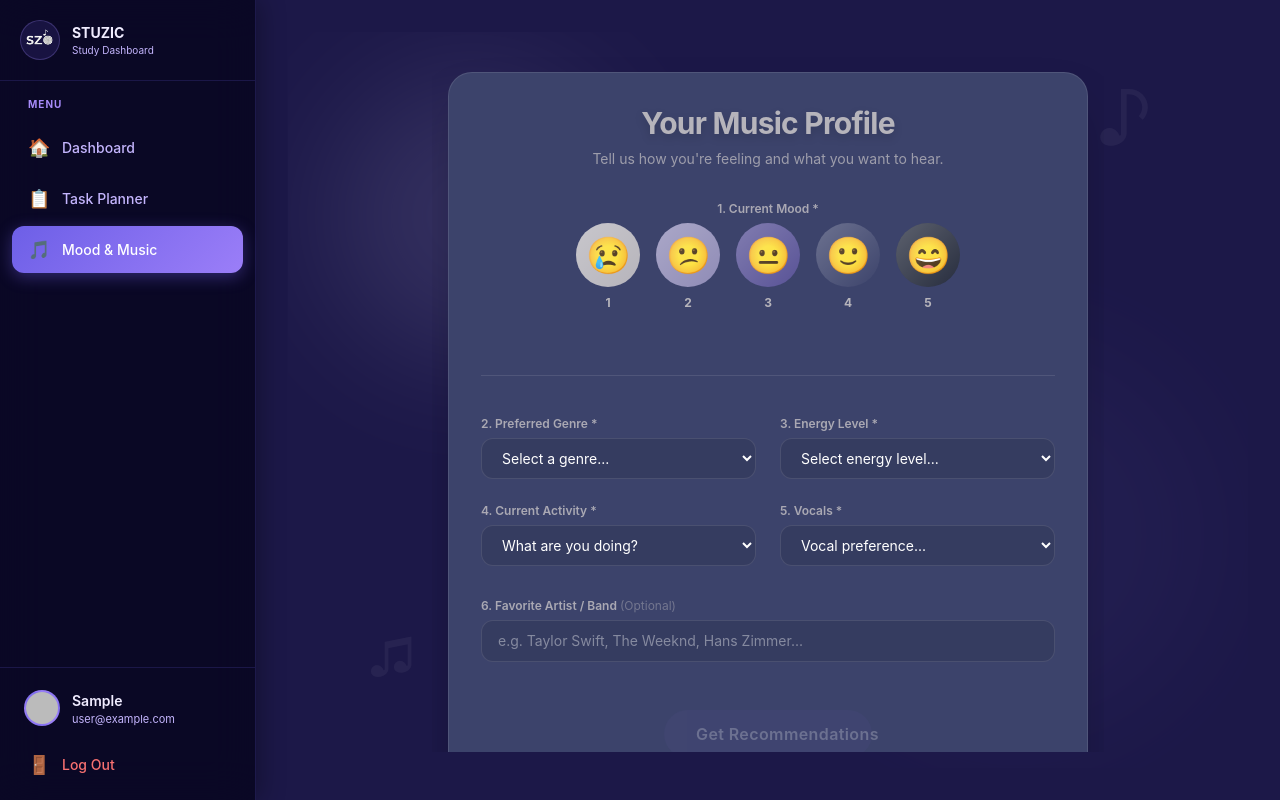
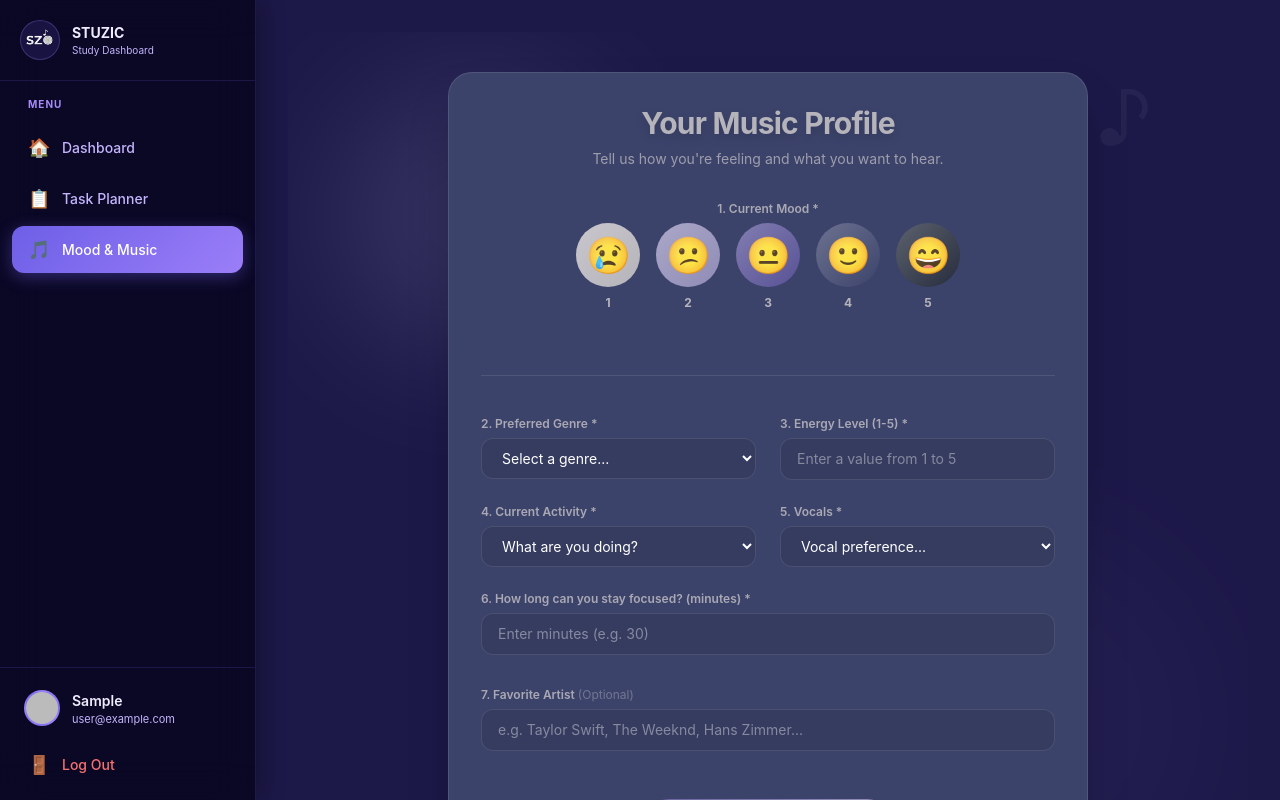
Before and after one commit to darsika4478/ITPM-STUZIC-web-app, a React app in the folder frontend/: page /dashboard/mood in a window 1280 px wide. Shown: the top 800 px of the page. Built offline with nearby package versions, Linux system fonts and the light colour scheme; no server answers; the database is empty; sample sign-in values are in the browser's storage; the HTML template or start-up script is replaced by a standard one.

Commit message:
Added validations for mood input form

```diff
--- a/frontend/src/features/mood_and_music/components/MoodSubmitButton.jsx
+++ b/frontend/src/features/mood_and_music/components/MoodSubmitButton.jsx
@@ -7,8 +7,8 @@ const MoodSubmitButton = ({ onClick, disabled, label = "Confirm Mood" }) => {
             onClick={onClick}
             disabled={disabled}
             className={`
-                relative w-52 py-3 px-8 rounded-full font-semibold text-base tracking-wide
-                transition-all duration-300 ease-out z-20
+                relative w-auto min-w-[14rem] py-3 px-8 rounded-full font-semibold text-base tracking-wide
+                transition-all duration-300 ease-out z-20 flex items-center justify-center
                 focus:outline-none focus:ring-2 focus:ring-white/30 focus:ring-offset-2 focus:ring-offset-transparent
                 ${disabled
                     ? 'opacity-40 cursor-not-allowed text-white/60'
--- a/frontend/src/features/mood_and_music/pages/MoodInputPage.jsx
+++ b/frontend/src/features/mood_and_music/pages/MoodInputPage.jsx
@@ -18,23 +18,55 @@ const MoodInputPage = () => {
         genre: '',
         energy: '',
         activity: '',
-        artist: '',
-        vocals: ''
+        vocals: '',
+        focusTime: '',
+        artist: ''
     });
+    const [showErrors, setShowErrors] = useState(false);
 
     const selectedConfig = MOOD_CONFIG.find((m) => m.value === selectedMood);
 
-    // Check if the form is fully valid (Mood + all 5 extra fields)
+    // Validate Focus Time
+    const getFocusTimeError = () => {
+        const val = formData.focusTime;
+        if (val === '') return "Please enter focus time";
+        const num = Number(val);
+        if (isNaN(num)) return "Focus time must be a number";
+        if (num <= 0) return "Focus time must be greater than 0";
+        if (num < 10 || num > 180) return "Focus time must be between 10 and 180 minutes";
+        return null;
+    };
+
+    const focusError = getFocusTimeError();
+
+    // Validate Artist
+    const getArtistError = () => {
+        let val = formData.artist;
+        if (!val) return null;
+        val = val.trim();
+        if (val.length === 0) return null; // If just spaces, treat as empty (optional)
+        if (val.length < 4) return "Artist name must be at least 4 characters";
+        if (val.length > 50) return "Artist name must be less than 50 characters";
+        if (!/^[a-zA-Z0-9 ]+$/.test(val)) return "Only letters, numbers, and spaces are allowed";
+        return null;
+    };
+
+    const artistError = getArtistError();
+
+    // Check if the form is fully valid (Mood + all 5 extra required fields + optional valid artist)
     const isFormValid = selectedMood !== null &&
         formData.genre !== '' &&
-        formData.energy !== '' &&
+        (formData.energy !== '' && Number(formData.energy) >= 1 && Number(formData.energy) <= 5) &&
         formData.activity !== '' &&
-        formData.vocals !== '';
-    // Note: Artist is optional if they just want recommendations without a specific seed, but let's make it all required for now, or just leave artist optional. We'll make artist optional.
+        formData.vocals !== '' &&
+        focusError === null &&
+        artistError === null;
 
     const handleInputChange = (e) => {
         const { name, value } = e.target;
         setFormData(prev => ({ ...prev, [name]: value }));
+        // Optionally clear errors when they start typing/selecting
+        if (showErrors) setShowErrors(false);
     };
 
     const handleConfirm = () => {
@@ -46,14 +78,21 @@ const MoodInputPage = () => {
                     preferences: formData
                 }
             });
+        } else {
+            setShowErrors(true);
         }
     };
 
-    const inputClasses = "w-full bg-black/10 border border-white/10 rounded-xl px-4 py-2.5 text-white placeholder-white/40 focus:outline-none focus:border-[#8F8BB6] focus:ring-1 focus:ring-[#8F8BB6] transition-all text-sm";
+    const inputClasses = (isInvalid) => `w-full bg-black/10 border ${isInvalid && showErrors ? 'border-red-400/80 ring-1 ring-red-400/50' : 'border-white/10 focus:border-[#8F8BB6] focus:ring-[#8F8BB6]'} rounded-xl px-4 py-2.5 text-white placeholder-white/40 focus:outline-none focus:ring-1 transition-all text-sm`;
     const labelClasses = "block text-xs font-semibold mb-1.5 opacity-90";
 
+    const ErrorMsg = ({ condition, msg }) => {
+        if (!showErrors || condition) return null;
+        return <span className="text-red-400 text-xs mt-1.5 ml-1 font-medium block animate-fade-in">{msg}</span>;
+    };
+
     return (
-        <div className="h-full min-h-[calc(100vh-4rem)] flex items-center justify-center relative overflow-hidden bg-transparent">
+        <div className="min-h-[calc(100vh-4rem)] flex items-center justify-center relative overflow-hidden bg-transparent py-10">
             {/* Decorative blobs */}
             <div className="absolute top-10 left-10 w-72 h-72 rounded-full blur-3xl pointer-events-none opacity-20" style={{ backgroundColor: '#8F8BB6' }} />
             <div className="absolute bottom-10 right-10 w-96 h-96 rounded-full blur-3xl pointer-events-none opacity-10" style={{ backgroundColor: '#585296' }} />
@@ -62,8 +101,8 @@ const MoodInputPage = () => {
             <span className="absolute top-16 right-24 text-white/5 text-7xl select-none pointer-events-none animate-bounce" style={{ animationDuration: '3s' }}>♪</span>
             <span className="absolute bottom-20 left-20 text-white/5 text-5xl select-none pointer-events-none animate-bounce" style={{ animationDuration: '4s' }}>♫</span>
 
-            {/* Scrollable Form Container */}
-            <div className="relative z-10 w-full max-w-2xl max-h-[calc(100vh-6rem)] overflow-y-auto custom-scrollbar px-4 py-6">
+            {/* Form Container (Removed explicit inner scrollbar to let the page scroll naturally) */}
+            <div className="relative z-10 w-full max-w-2xl px-4">
                 <div
                     className="border border-white/10 rounded-3xl shadow-2xl p-6 md:p-8 flex flex-col gap-8 back"
                     style={{ backgroundColor: '#3C436B' }}
@@ -81,7 +120,8 @@ const MoodInputPage = () => {
                     {/* 1. Mood Selector */}
                     <div className="flex flex-col items-center">
                         <label className={`${labelClasses} text-center w-full`} style={{ color: '#B6B4BB' }}>1. Current Mood *</label>
-                        <MoodSelector selectedMood={selectedMood} onMoodSelect={setSelectedMood} />
+                        <MoodSelector selectedMood={selectedMood} onMoodSelect={(val) => { setSelectedMood(val); if (showErrors) setShowErrors(false); }} />
+                        <ErrorMsg condition={selectedMood !== null} msg="Please select your current mood." />
                         {selectedConfig && (
                             <div className="mt-4 flex items-center gap-2 border border-white/20 rounded-full px-5 py-2" style={{ backgroundColor: 'rgba(182,180,187,0.12)' }}>
                                 <span className="text-xl">{selectedConfig.emoji}</span>
@@ -100,7 +140,7 @@ const MoodInputPage = () => {
                         {/* 2. Preferred Genre */}
                         <div>
                             <label htmlFor="genre" className={labelClasses} style={{ color: '#B6B4BB' }}>2. Preferred Genre *</label>
-                            <select id="genre" name="genre" value={formData.genre} onChange={handleInputChange} className={inputClasses}>
+                            <select id="genre" name="genre" value={formData.genre} onChange={handleInputChange} className={inputClasses(formData.genre === '')}>
                                 <option value="" disabled className="text-black">Select a genre...</option>
                                 <option value="pop" className="text-black">Pop</option>
                                 <option value="rock" className="text-black">Rock & Alternative</option>
@@ -109,47 +149,73 @@ const MoodInputPage = () => {
                                 <option value="electronic" className="text-black">Electronic / Dance</option>
                                 <option value="rb" className="text-black">R&B / Soul</option>
                             </select>
+                            <ErrorMsg condition={formData.genre !== ''} msg="Genre is required." />
                         </div>
 
                         {/* 3. Energy Level */}
                         <div>
-                            <label htmlFor="energy" className={labelClasses} style={{ color: '#B6B4BB' }}>3. Energy Level *</label>
-                            <select id="energy" name="energy" value={formData.energy} onChange={handleInputChange} className={inputClasses}>
-                                <option value="" disabled className="text-black">Select energy level...</option>
-                                <option value="low" className="text-black">Low (Chill, Relaxing)</option>
-                                <option value="medium" className="text-black">Medium (Steady, Focus)</option>
-                                <option value="high" className="text-black">High (Upbeat, Hype)</option>
-                            </select>
+                            <label htmlFor="energy" className={labelClasses} style={{ color: '#B6B4BB' }}>3. Energy Level (1-5) *</label>
+                            <input
+                                type="number"
+                                id="energy"
+                                name="energy"
+                                min="1"
+                                max="5"
+                                placeholder="Enter a value from 1 to 5"
+                                value={formData.energy}
+                                onChange={handleInputChange}
+                                className={inputClasses(formData.energy === '' || Number(formData.energy) < 1 || Number(formData.energy) > 5)}
+                            />
+                            <ErrorMsg condition={formData.energy !== '' && Number(formData.energy) >= 1 && Number(formData.energy) <= 5} msg="mood must be between 1 and 5" />
                         </div>
 
                         {/* 4. Current Activity */}
                         <div>
                             <label htmlFor="activity" className={labelClasses} style={{ color: '#B6B4BB' }}>4. Current Activity *</label>
-                            <select id="activity" name="activity" value={formData.activity} onChange={handleInputChange} className={inputClasses}>
+                            <select id="activity" name="activity" value={formData.activity} onChange={handleInputChange} className={inputClasses(formData.activity === '')}>
                                 <option value="" disabled className="text-black">What are you doing?</option>
                                 <option value="studying" className="text-black">Studying / Focus</option>
                                 <option value="workingout" className="text-black">Working Out</option>
                                 <option value="commuting" className="text-black">Commuting</option>
                                 <option value="relaxing" className="text-black">Relaxing</option>
                             </select>
+                            <ErrorMsg condition={formData.activity !== ''} msg="Activity is required." />
                         </div>
 
                         {/* 5. Vocal Preference */}
                         <div>
                             <label htmlFor="vocals" className={labelClasses} style={{ color: '#B6B4BB' }}>5. Vocals *</label>
-                            <select id="vocals" name="vocals" value={formData.vocals} onChange={handleInputChange} className={inputClasses}>
+                            <select id="vocals" name="vocals" value={formData.vocals} onChange={handleInputChange} className={inputClasses(formData.vocals === '')}>
                                 <option value="" disabled className="text-black">Vocal preference...</option>
                                 <option value="vocals" className="text-black">Must have vocals</option>
                                 <option value="instrumental" className="text-black">Instrumental only</option>
                                 <option value="any" className="text-black">No preference</option>
                             </select>
+                            <ErrorMsg condition={formData.vocals !== ''} msg="Vocal preference is required." />
+                        </div>
+
+                        {/* 6. Focus Time */}
+                        <div className="md:col-span-2 lg:col-span-2">
+                            <label htmlFor="focusTime" className={labelClasses} style={{ color: '#B6B4BB' }}>6. How long can you stay focused? (minutes) *</label>
+                            <input
+                                type="number"
+                                id="focusTime"
+                                name="focusTime"
+                                placeholder="Enter minutes (e.g. 30)"
+                                value={formData.focusTime}
+                                onChange={handleInputChange}
+                                className={inputClasses(focusError !== null)}
+                            />
+                            {showErrors && focusError && (
+                                <span className="text-red-400 text-xs mt-1.5 ml-1 font-medium block animate-fade-in">{focusError}</span>
+                            )}
                         </div>
 
                     </div>
 
-                    {/* 6. Favorite Artist/Band (Optional) */}
+                    {/* 7. Favorite Artist (Optional) */}
                     <div className="w-full">
-                        <label htmlFor="artist" className={labelClasses} style={{ color: '#B6B4BB' }}>6. Favorite Artist / Band <span className="opacity-50 font-normal">(Optional)</span></label>
+                        <label htmlFor="artist" className={labelClasses} style={{ color: '#B6B4BB' }}>7. Favorite Artist <span className="opacity-50 font-normal">(Optional)</span></label>
                         <input
                             type="text"
                             id="artist"
@@ -157,16 +223,19 @@ const MoodInputPage = () => {
                             placeholder="e.g. Taylor Swift, The Weeknd, Hans Zimmer..."
                             value={formData.artist}
                             onChange={handleInputChange}
-                            className={inputClasses}
+                            className={inputClasses(artistError !== null)}
                         />
+                        {showErrors && artistError && (
+                            <span className="text-red-400 text-xs mt-1.5 ml-1 font-medium block animate-fade-in">{artistError}</span>
+                        )}
                     </div>
 
                     {/* Submit Button */}
                     <div className="flex flex-col items-center mt-4">
                         <MoodSubmitButton
                             onClick={handleConfirm}
-                            disabled={!isFormValid}
-                            label="Get Recommendations" // We'll add a label prop to the button component next to override "Confirm Mood"
+                            disabled={false}
+                            label="Get Recommendations"
                         />
                         <p className="text-xs text-center opacity-60 mt-4" style={{ color: '#B6B4BB' }}>
                             <span className="font-semibold">*</span> Required fields
@@ -174,19 +243,6 @@ const MoodInputPage = () => {
                     </div>
                 </div>
             </div>
-            {/* Required CSS for custom scrollbar hidden internally if needed */}
-            <style>{`
-                .custom-scrollbar::-webkit-scrollbar {
-                    width: 6px;
-                }
-                .custom-scrollbar::-webkit-scrollbar-track {
-                    background: transparent;
-                }
-                .custom-scrollbar::-webkit-scrollbar-thumb {
-                    background-color: rgba(143,139,182,0.3);
-                    border-radius: 10px;
-                }
-            `}</style>
         </div>
     );
 };
```
